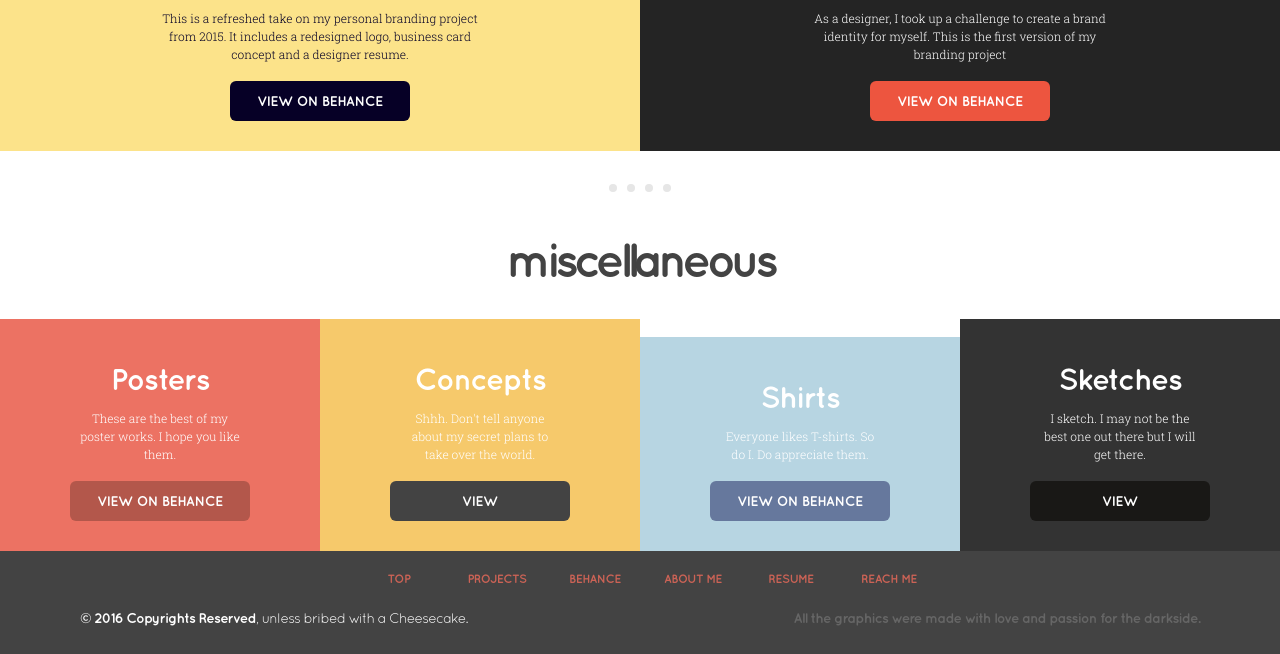
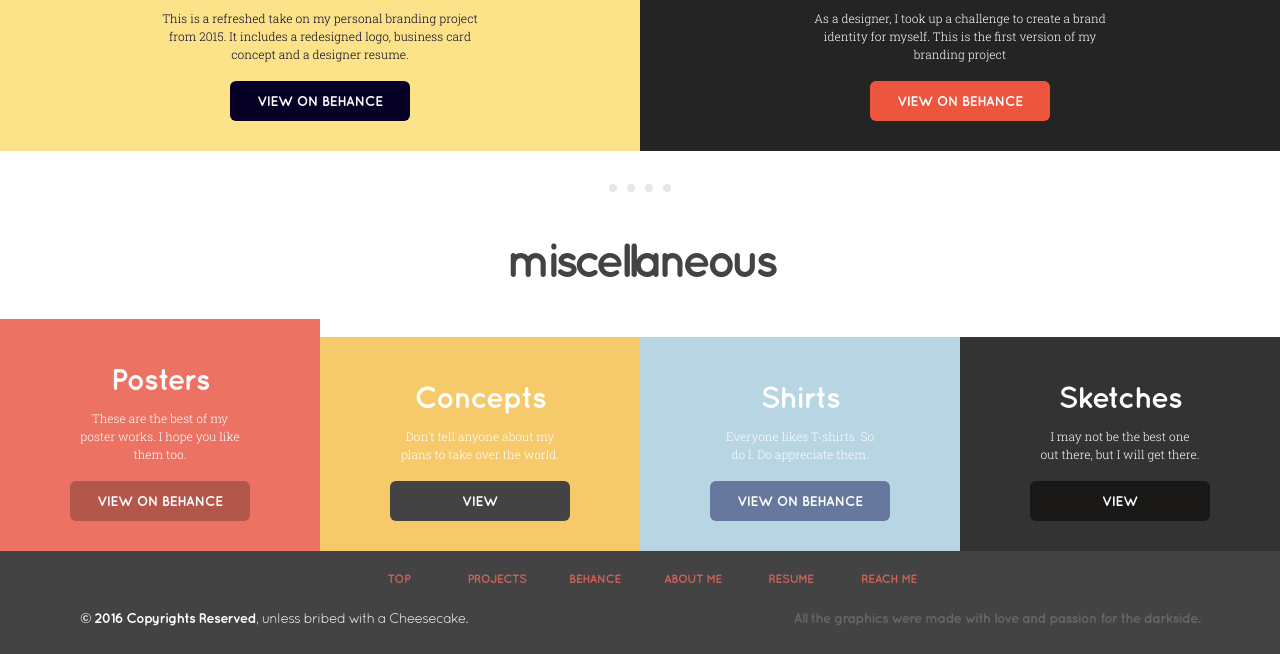
Before and after one commit to aakashmaddi/aakashmaddi.github.io, a plain HTML site: page projects.html in a window 1280 px wide. Shown: the part 2379-3033 px from the top of the page. Drawn offline with nearby package versions, Linux system fonts and the light colour scheme.

Commit message:
Project misc content 2

```diff
--- a/projects.html
+++ b/projects.html
@@ -179,11 +179,11 @@
 
         <div class="p-app in w25">
             <p data-col="#EC7263" data-but-col="#B3574B" class="p-app-title">Posters</p>
-            <p class="p-app-sub">These are the best of my poster works. I hope you like them.</p>
+            <p class="p-app-sub">These are the best of my poster works. I hope you like them too.</p>
             <div class="p-app-button"><a href="https://www.behance.net/gallery/25439549/Posters" target="_blank">VIEW ON BEHANCE</a></div>
         </div><div class="p-app in w25">
             <p data-col="#F6C96B" data-but-col="#434343" class="p-app-title">Concepts</p>
-            <p class="p-app-sub">Shhh. Don't tell anyone about my secret plans to take over the world.</p>
+            <p class="p-app-sub">Don't tell anyone about my plans to take over the world.</p>
             <div class="p-app-button"><a href="https://drive.google.com/open?id=0B6jFpvZYfzPTQW9Lel9vbmF1bGM" target="_blank">VIEW</a></div>
         </div><div class="p-app in w25">
             <p data-col="#B7D5E2" data-but-col="#66789D" class="p-app-title">Shirts</p>
@@ -191,7 +191,7 @@
             <div class="p-app-button"><a href="https://www.behance.net/gallery/25895857/T-shirt-designs" target="_blank">VIEW ON BEHANCE</a></div>
         </div><div class="p-app in w25">
             <p data-col="#333333" data-but-col="#191816" class="p-app-title">Sketches</p>
-            <p class="p-app-sub">I sketch. I may not be the best one out there but I will get there.</p>
+            <p class="p-app-sub">I may not be the best one out there, but I will get there.</p>
             <div class="p-app-button"><a href="https://drive.google.com/open?id=0B6jFpvZYfzPTZ3FIcHNkdnNBRkk" target="_blank">VIEW</a></div>
         </div>
 
```
